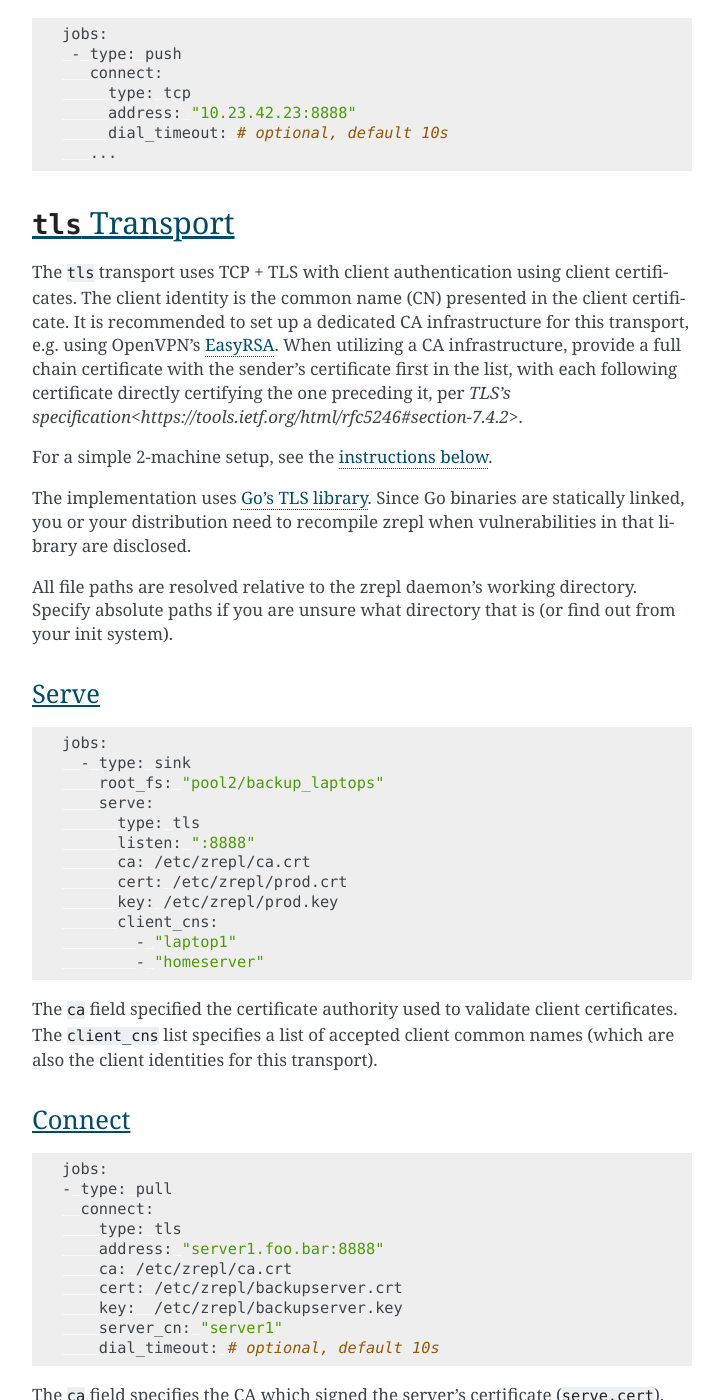
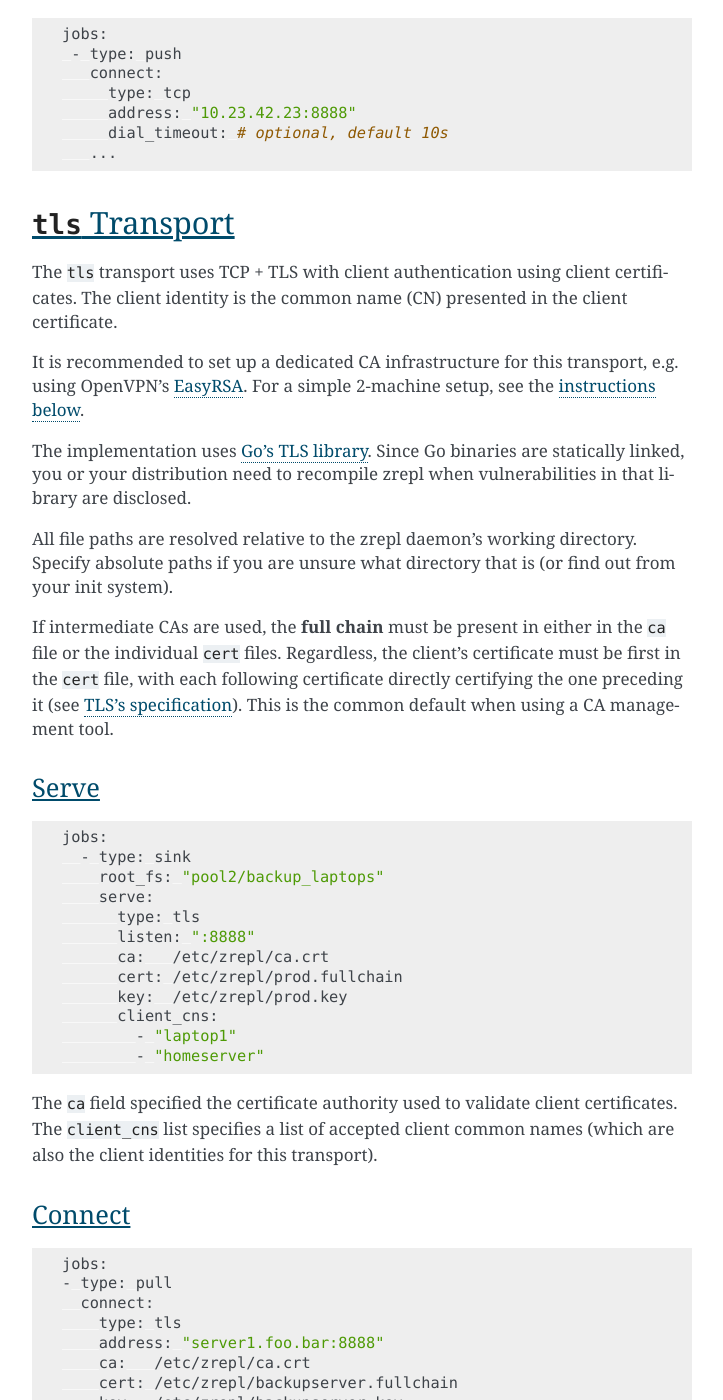
Before and after one commit to zrepl/zrepl, a Sphinx documentation site: the page built from docs/configuration/transports.rst, in a window 1280 px wide and 1400 px high, scrolled down 1683 px. Shown: the whole window, without its empty margins (388-1111 px from the left). Built offline with Sphinx 7.4.7, drawn with Linux system fonts in a browser that asks for light colours; the version number could not be read and is left out.

Commit message:
transport/tls: clarify docs & error message language

```diff
--- a/docs/configuration/transports.rst
+++ b/docs/configuration/transports.rst
@@ -76,9 +76,8 @@ Connect
 
 The ``tls`` transport uses TCP + TLS with client authentication using client certificates.
 The client identity is the common name (CN) presented in the client certificate.
+
 It is recommended to set up a dedicated CA infrastructure for this transport, e.g. using OpenVPN's `EasyRSA <https://github.com/OpenVPN/easy-rsa>`_.
-When utilizing a CA infrastructure, provide a full chain certificate with the sender's certificate first in the list, with each following certificate directly certifying the one preceding it, per `TLS's specification<https://tools.ietf.org/html/rfc5246#section-7.4.2>`.
-
 For a simple 2-machine setup, see the :ref:`instructions below<transport-tcp+tlsclientauth-2machineopenssl>`.
 
 The implementation uses `Go's TLS library <https://golang.org/pkg/crypto/tls/>`_.
@@ -86,6 +85,10 @@ Since Go binaries are statically linked, you or your distribution need to recomp
 
 All file paths are resolved relative to the zrepl daemon's working directory.
 Specify absolute paths if you are unsure what directory that is (or find out from your init system).
+
+If intermediate CAs are used, the **full chain** must be present in either in the ``ca`` file or the individual ``cert`` files.
+Regardless, the client's certificate must be first in the ``cert`` file, with each following certificate directly certifying the one preceding it (see `TLS's specification <https://tools.ietf.org/html/rfc5246#section-7.4.2>`_).
+This is the common default when using a CA management tool.
 
 Serve
 ~~~~~
@@ -98,9 +101,9 @@ Serve
         serve:
           type: tls
           listen: ":8888"
-          ca: /etc/zrepl/ca.crt
-          cert: /etc/zrepl/prod.crt
-          key: /etc/zrepl/prod.key
+          ca:   /etc/zrepl/ca.crt
+          cert: /etc/zrepl/prod.fullchain
+          key:  /etc/zrepl/prod.key
           client_cns:
             - "laptop1"
             - "homeserver"
@@ -118,8 +121,8 @@ Connect
       connect:
         type: tls
         address: "server1.foo.bar:8888"
-        ca: /etc/zrepl/ca.crt
-        cert: /etc/zrepl/backupserver.crt
+        ca:   /etc/zrepl/ca.crt
+        cert: /etc/zrepl/backupserver.fullchain
         key:  /etc/zrepl/backupserver.key
         server_cn: "server1"
         dial_timeout: # optional, default 10s
```
Also changed, not shown: 1 other file.
